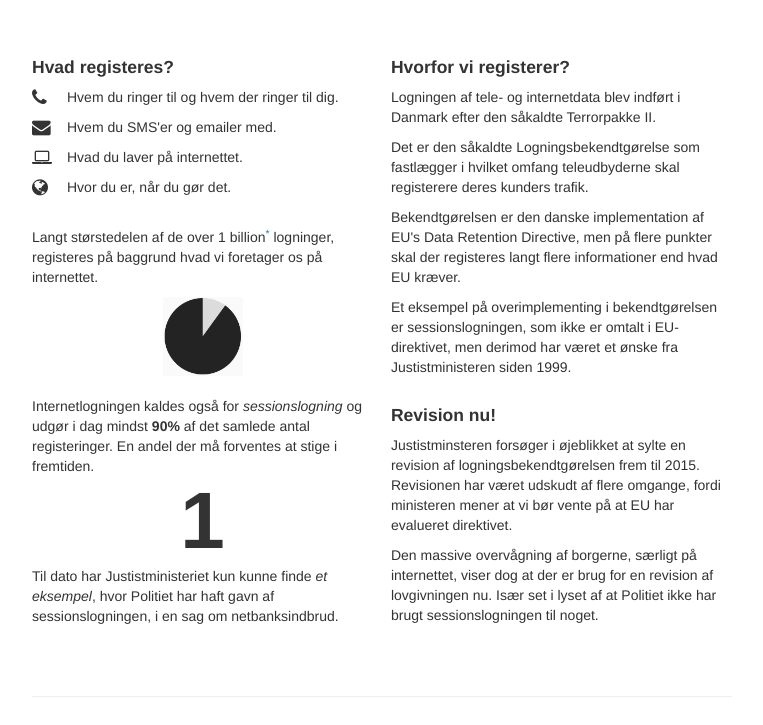
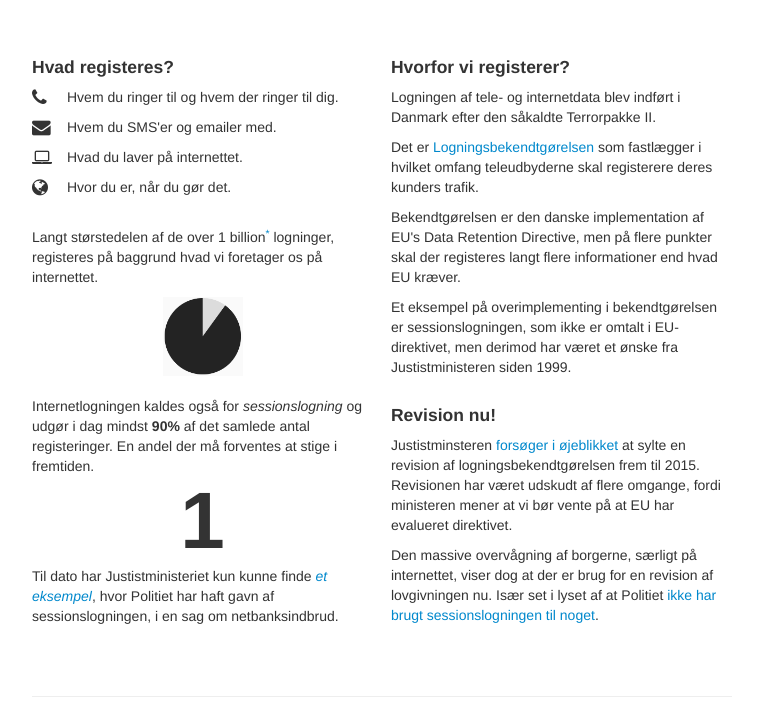
Before and after one commit to bitbureauet/logning, a plain HTML site: page index.html in a window 1280 px wide. Shown: the part 420-1145 px from the top of the page, without its empty margins (258-1021 px from the left). Drawn offline with nearby package versions, Linux system fonts and the light colour scheme.

Commit message:
+linkify

```diff
--- a/index.html
+++ b/index.html
@@ -136,7 +136,7 @@
           <div style="text-align: center; font-size: 80px; height: 80px; top: 25px; position: relative"><b>1</b></div>
 
           <p>
-            Til dato har Justistministeriet kun kunne finde <i>et eksempel</i>, hvor Politiet har haft gavn af sessionslogningen, i en sag om netbanksindbrud.
+            Til dato har Justistministeriet kun kunne finde <i><a href="http://www.ft.dk/samling/20121/lovforslag/l142/bilag/2/index.htm#nav">et eksempel</a></i>, hvor Politiet har haft gavn af sessionslogningen, i en sag om netbanksindbrud.
           </p>
 
 
@@ -151,7 +151,7 @@
           </p>
 
           <p>
-            Det er den såkaldte Logningsbekendtgørelse som fastlægger i hvilket omfang teleudbyderne skal registerere deres kunders trafik.
+            Det er <a href="https://www.retsinformation.dk/Forms/R0710.aspx?id=2445">Logningsbekendtgørelsen</a> som fastlægger i hvilket omfang teleudbyderne skal registerere deres kunders trafik.
           </p>
 
           <p>
@@ -167,13 +167,13 @@
           <h4>Revision nu!</h4>
 
           <p>
-            Justistminsteren forsøger i øjeblikket at sylte en revision af logningsbekendtgørelsen frem til 2015.
+            Justistminsteren <a href="http://www.ft.dk/samling/20121/lovforslag/L142/index.htm">forsøger i øjeblikket</a> at sylte en revision af logningsbekendtgørelsen frem til 2015.
             Revisionen har været udskudt af flere omgange, fordi ministeren mener at vi bør vente på at EU har evalueret direktivet.
           </p>
 
           <p>
             Den massive overvågning af borgerne, særligt på internettet, viser dog at der er brug for en revision af lovgivningen nu.
-            Især set i lyset af at Politiet ikke har brugt sessionslogningen til noget.
+            Især set i lyset af at Politiet <a href="http://www.information.dk/450538">ikke har brugt sessionslogningen til noget</a>.
           </p>
 
 
```
